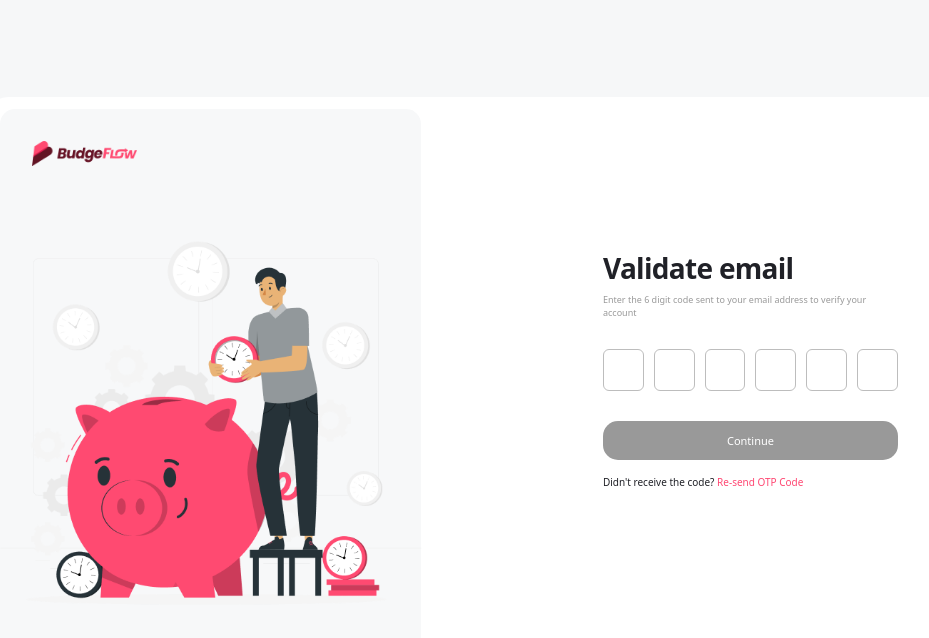
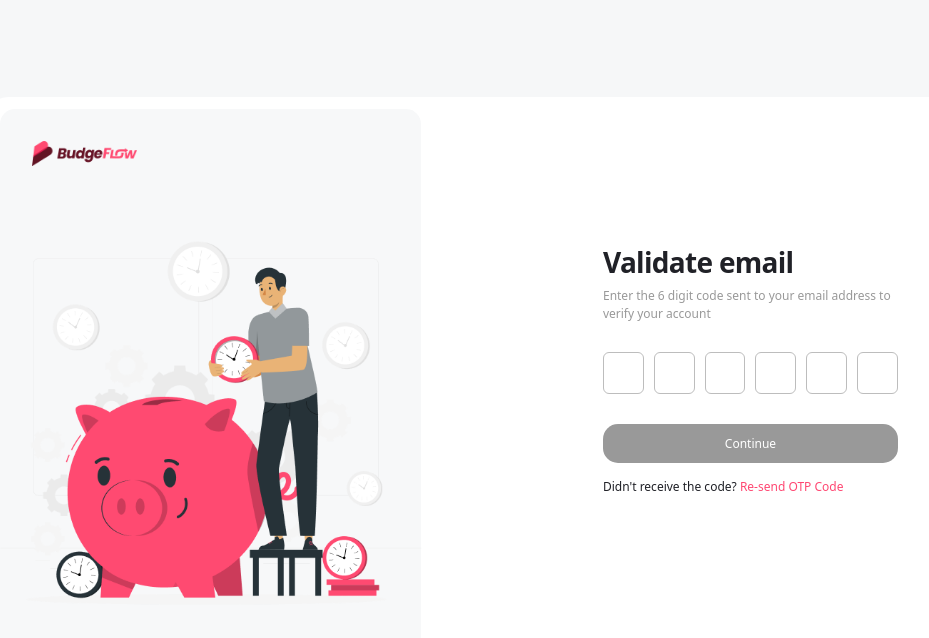
Before and after one commit to victor-wilson/BurgeFlow, a React (Vite) app: page /validate-email in a window 1280 px wide. Shown: the top 638 px of the page, without its empty margins (100-1029 px from the left). Built offline with nearby package versions, Linux system fonts and the light colour scheme.

Commit message:
modified the validate Email Page

```diff
--- a/src/Components/Authentication/ValidateEmailForm.css
+++ b/src/Components/Authentication/ValidateEmailForm.css
@@ -24,7 +24,7 @@
 .validate-email-form__subtitle {
   margin: 0 0 30px;
   color: var(--color-text-muted);
-  font-size: 9px;
+  font-size: 12px;
   line-height: 1.45;
 }
 
@@ -68,7 +68,7 @@
   background: var(--color-primary);
   cursor: pointer;
   font-family: var(--font-sans);
-  font-size: 11px;
+  font-size: 12px;
 }
 
 .validate-email-form__continue:disabled {
@@ -85,7 +85,7 @@
 .validate-email-form__resend {
   margin: 15px 0 0;
   color: var(--color-ink);
-  font-size: 10px;
+  font-size: 12px;
 }
 
 .validate-email-form__resend button {
```
